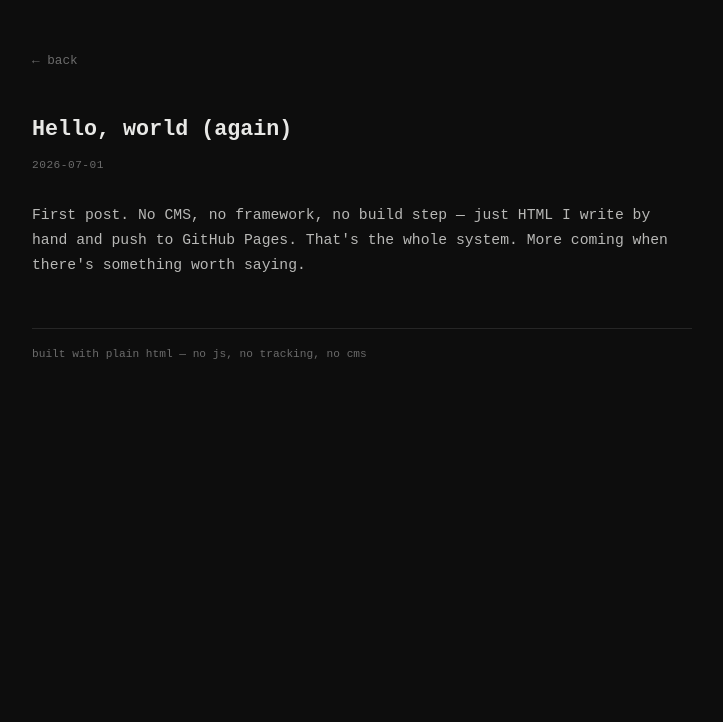
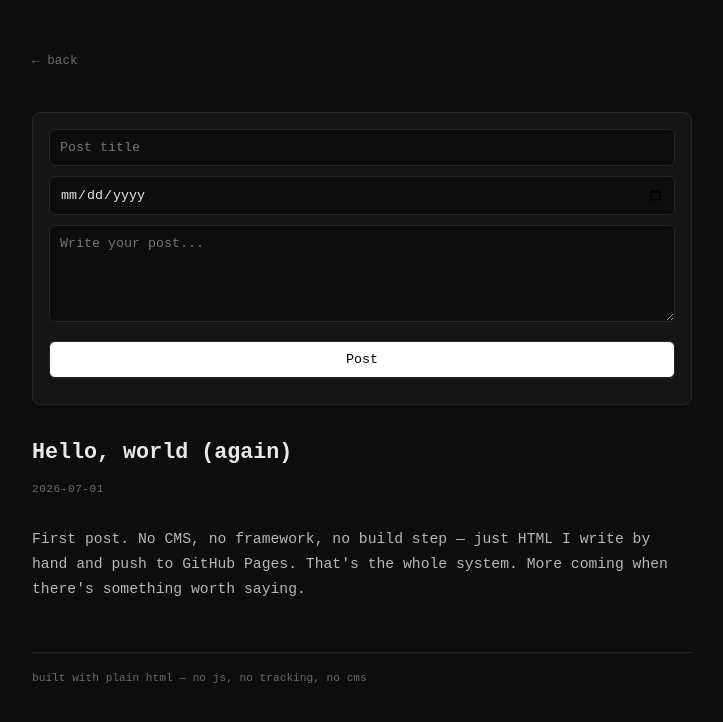
Before and after one commit to sarvajeetS/Blog, a plain HTML site: page first-post.html in a window 1280 px wide. Shown: the whole page, without its empty margins (278-1001 px from the left). Drawn offline with Linux system fonts and the light colour scheme.

Commit message:
Add form for creating posts and update styling
completely renewed to make the code functional

```diff
--- a/first-post.html
+++ b/first-post.html
@@ -62,6 +62,28 @@
     font-size: 0.72em;
     color: var(--meta);
   }
+  form {
+    margin-bottom: 30px;
+    padding: 16px;
+    border: 1px solid var(--rule);
+    border-radius: 8px;
+    background: var(--bg-raised);
+  }
+  input, textarea, button {
+    width: 100%;
+    margin-bottom: 10px;
+    padding: 10px;
+    border: 1px solid var(--rule);
+    border-radius: 6px;
+    background: var(--bg);
+    color: var(--text);
+    font-family: inherit;
+  }
+  button {
+    cursor: pointer;
+    background: white;
+    color: black;
+  }
 </style>
 </head>
 <body>
@@ -70,18 +92,50 @@
   <a href="../index.html">&larr; back</a>
 </nav>
 
-<h1 class="title">Hello, world (again)</h1>
-<div class="post-meta">2026-07-01</div>
+<form id="postForm">
+  <input type="text" id="titleInput" placeholder="Post title" required>
+  <input type="date" id="dateInput" required>
+  <textarea id="contentInput" rows="5" placeholder="Write your post..." required></textarea>
+  <button type="submit">Post</button>
+</form>
 
-<p>
-  First post. No CMS, no framework, no build step — just HTML I write by hand
-  and push to GitHub Pages. That's the whole system. More coming when there's
-  something worth saying.
-</p>
+<div id="posts"></div>
 
 <footer>
   built with plain html — no js, no tracking, no cms
 </footer>
 
+<script>
+  function createPost(title, date, content) {
+    const posts = document.getElementById('posts');
+    const article = document.createElement('article');
+
+    article.innerHTML = `
+      <h1 class="title">${title}</h1>
+      <div class="post-meta">${date}</div>
+      <p>${content}</p>
+    `;
+
+    posts.appendChild(article);
+  }
+
+  document.getElementById('postForm').addEventListener('submit', function (event) {
+    event.preventDefault();
+
+    const title = document.getElementById('titleInput').value;
+    const date = document.getElementById('dateInput').value;
+    const content = document.getElementById('contentInput').value;
+
+    createPost(title, date, content);
+    this.reset();
+  });
+
+  createPost(
+    'Hello, world (again)',
+    '2026-07-01',
+    'First post. No CMS, no framework, no build step — just HTML I write by hand and push to GitHub Pages. That\'s the whole system. More coming when there\'s something worth saying.'
+  );
+</script>
+
 </body>
 </html>
```
